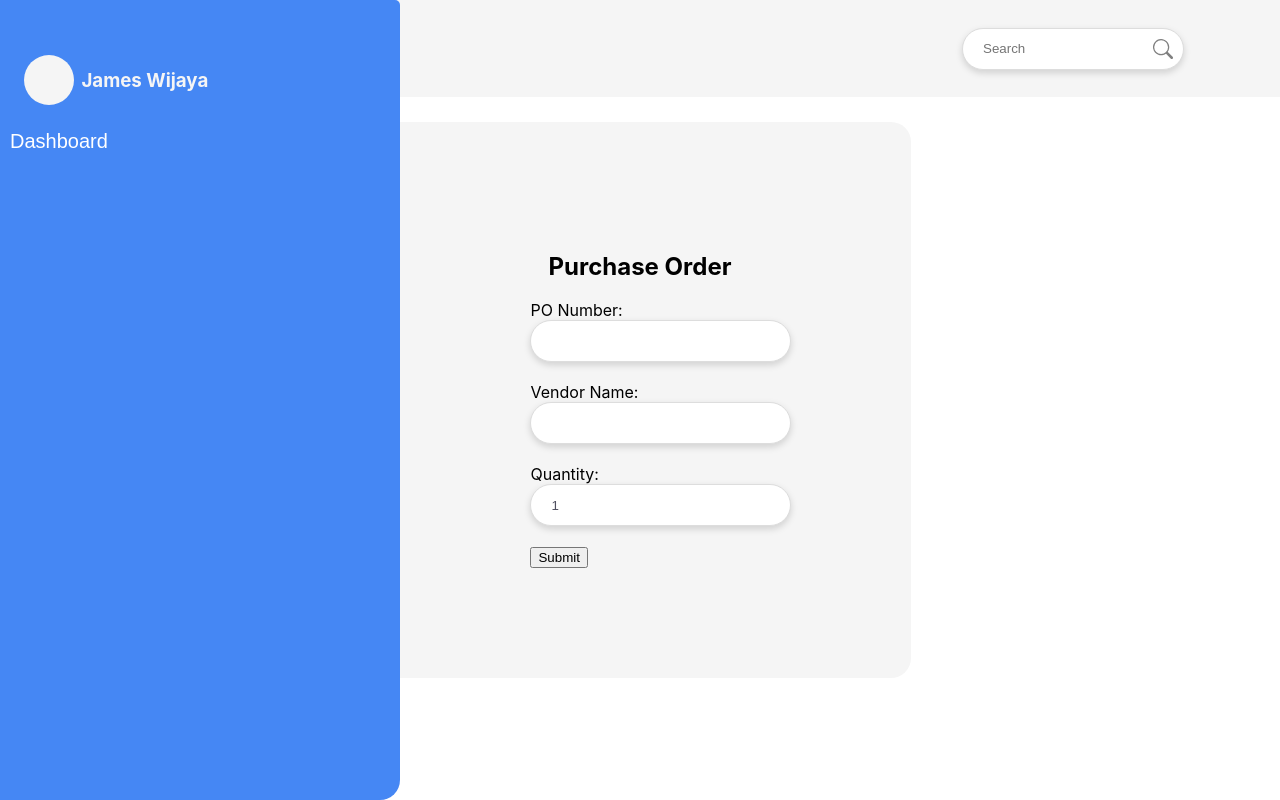
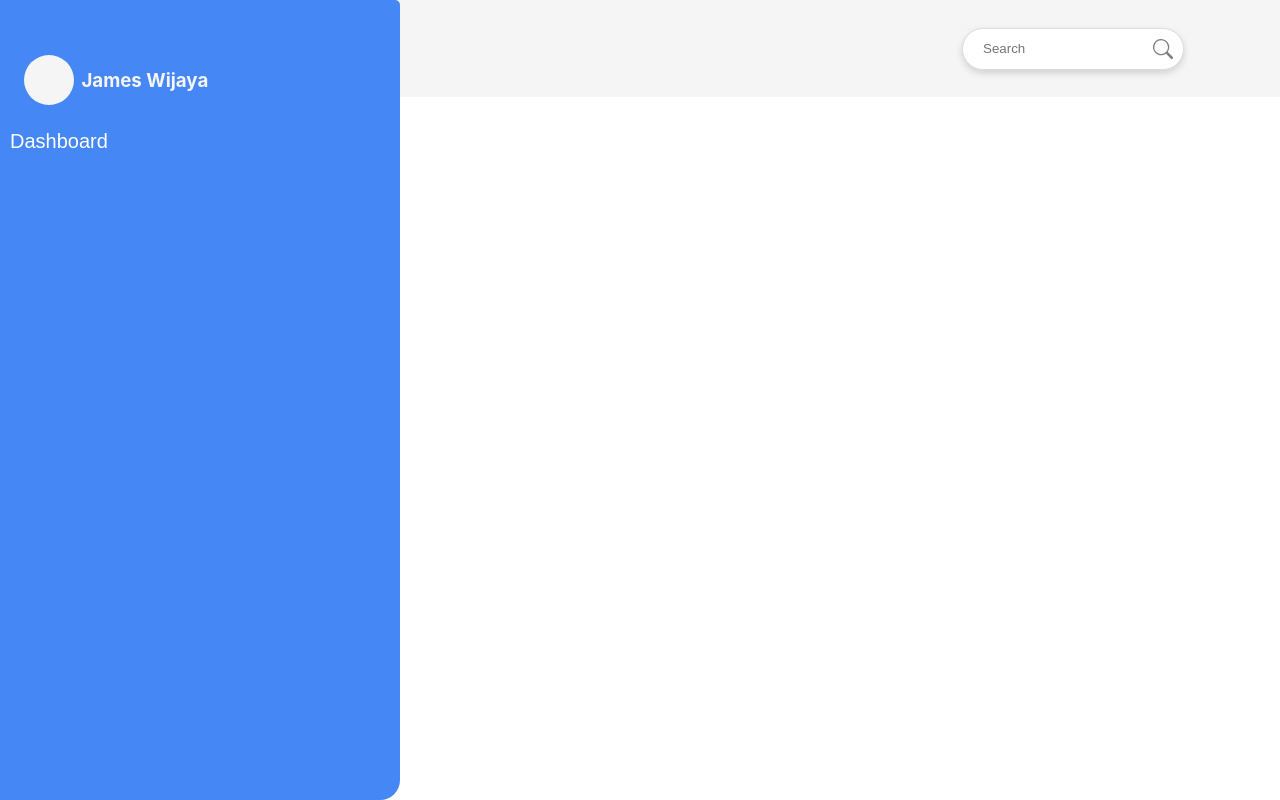
Before and after one commit to jamessuw/Admin-Dashboard, a React (Create React App) app: page /create-form in a window 1280 px wide. Built offline with nearby package versions, Linux system fonts and the light colour scheme.

Commit message:
start developing grid list in create form

```diff
--- a/src/Components/CreateForm/CreateForm.jsx
+++ b/src/Components/CreateForm/CreateForm.jsx
@@ -8,15 +8,7 @@ import HeaderDash from '../Header/HeaderDash';
 
 function CreateForm() {
 
-    const [poNumber, setPoNumber] = useState('');
-    const [vendorName, setVendorName] = useState('');
-    const [quantity, setQuantity] = useState(1);
 
-    const handleSubmit = (e) => {
-      e.preventDefault();
-      // Here you can handle the form data, for example, send it to an API or process it further.
-      console.log('Purchase Order Submitted:', { poNumber, vendorName, quantity });
-    };
 
   return (
  <section className='form-component'>
@@ -27,27 +19,10 @@ function CreateForm() {
 
    <div className='form-section-ctr'>
 
-   <div className='form-section'>
- <h1>Purchase Order</h1>
-   <form onSubmit={handleSubmit}>
-      <label>
-        PO Number:
-        <input type="text" value={poNumber} onChange={(e) => setPoNumber(e.target.value)} />
-      </label>
-      <br />
-      <label>
-        Vendor Name:
-        <input type="text" value={vendorName} onChange={(e) => setVendorName(e.target.value)} />
-      </label>
-      <br />
-      <label>
-        Quantity:
-        <input type="number" value={quantity} onChange={(e) => setQuantity(e.target.value)} />
-      </label>
-      <br />
-      <button type="submit">Submit</button>
-    </form>
-   </div>
+
+
+
+
    </div>
 
     </section>
--- a/src/Components/CreateForm/createForm.css
+++ b/src/Components/CreateForm/createForm.css
@@ -46,12 +46,3 @@
     flex-direction: column;
 
 }
-.form-section-ctr {
-    display: flex;
-    position: absolute;
-    margin: 0;
-    justify-content: center;
-    align-items: center;
-    width: 100%;
-    height: 100%;
-}
```
